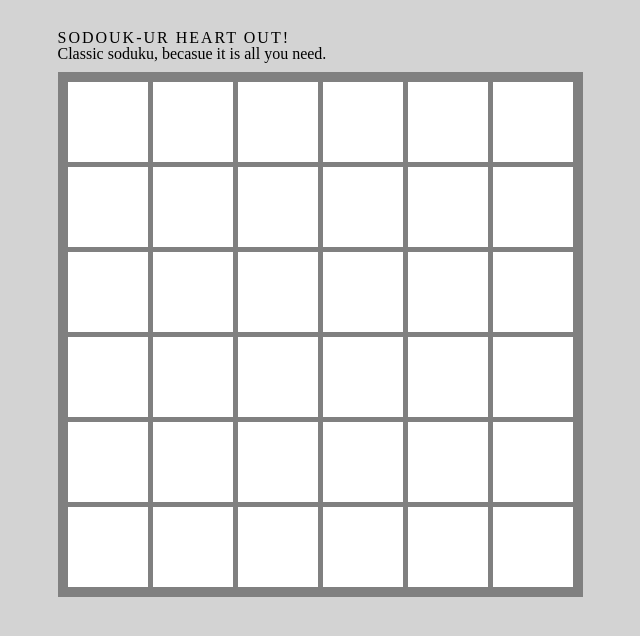
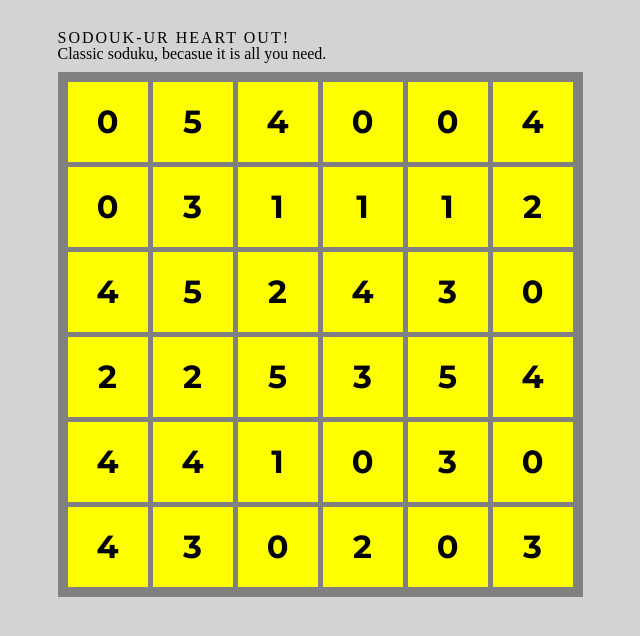
Before and after one commit to njons/soduku, a React app: page / in a window 1280 px wide. Shown: the whole page, without its empty margins (320-960 px from the left). Built offline with nearby package versions, Linux system fonts and the light colour scheme.

Commit message:
add random numbers to grid

```diff
--- a/components/Board.js
+++ b/components/Board.js
@@ -18,14 +18,9 @@ class Board extends React.Component {
         id++;
       }
     }
-    console.log("this is board:", board);
     // do all the jazz
     board = this.addRandNum(board);
-    // board = this.addRandNum(board, x, y);
     console.log("this is the filled board:", board);
-    // return board;
-
-    // board = this.addCoordinates(board);
     return board;
   }
 
@@ -33,46 +28,13 @@ class Board extends React.Component {
     return board.map(sq => (sq.value = randNum(6)));
   }
 
-  // logic(x, y) {
-  //   console.log("this is logic");
-  // }
-  // addCoordinates(board) {
-  //   // // console.log("this is x:", x);
-  //   // // console.log("this is y:", y);
-  //   // let x = 1;
-  //   // let y = 1;
-  //   // for (let i = 0; i < board; i++) {
-  //   //   board.push([]);
-  //   //   console.log("this is column:", i);
-  //   //   // console.log("this is number:", x);
-  //   //   console.log("this is board:", board);
-  //   //   // id++;
-  //   //   // board.push(id);
-  //   // }
-  //
-  //   console.log("time ot add coordinates x and y");
-  // }
-
-  // setNumbers(board) {
-  //   let x = randNum(6);
-  //   let y = randNum(60);
-  //   console.log("this is random x:", x);
-  //   console.log("this is random y:", y);
-  //
-  //   return x, y;
-  // }
-  // function that sets up the board?
-  // takes in number from square and checks if match?
-
-  // end the game (win)
-
   render() {
     return (
       <div id="container">
         <Header />
         <div id="board">
           {this.state.boardNumbers.map((square, i) => (
-            <Square value={square.value} displayed={square.displayed} key={i} />
+            <Square value={square} displayed="false" key={i} />
           ))}
         </div>
       </div>
--- a/components/Input.js
+++ b/components/Input.js
@@ -11,4 +11,7 @@ class Input extends React.Component {
   }
 }
 
+// add this to Square.js
+<Input displayed={this.props.displayed} />;
+
 export default Input;
--- a/components/Square.js
+++ b/components/Square.js
@@ -1,10 +1,12 @@
 import React from "react";
 import PropTypes from "prop-types";
-import Input from "./Input";
+import Board from "./Board";
+// import Input from "./Input";
 
 class Square extends React.Component {
   state = {
     value: 0
+
     //state for this?
     // not display correct number
     // this holds the random number
@@ -13,7 +15,7 @@ class Square extends React.Component {
   render() {
     return (
       <div id="square">
-        <Input />
+        <p className="text">{this.props.value}</p>
       </div>
     );
   }
--- a/public/style/main.css
+++ b/public/style/main.css
@@ -56,14 +56,21 @@ li {
   width: 80px; */
 }
 
-#text {
+.text {
   font-family: "Montserrat", sans-serif;
   font-size: 2rem;
   font-weight: 700;
   text-align: center;
+  background-color: yellow;
+  padding: 0;
   height: 80px;
   width: 80px;
+  display: flex;
+  align-items: center;
+  justify-content: center;
+}
+
+#text {
   border: none;
   outline: none;
-  padding: 0;
 }
```
